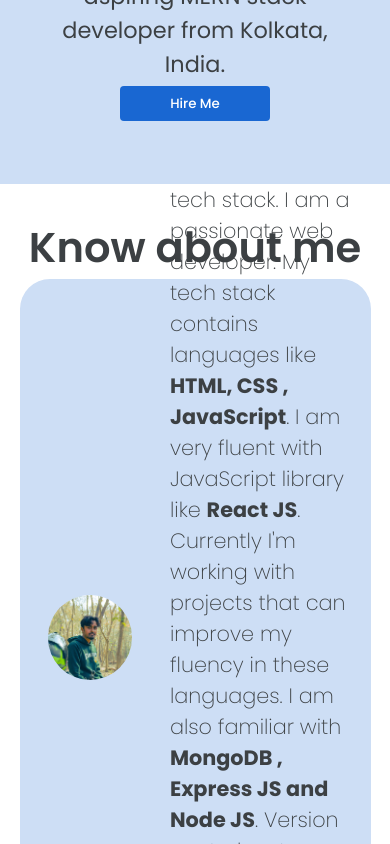
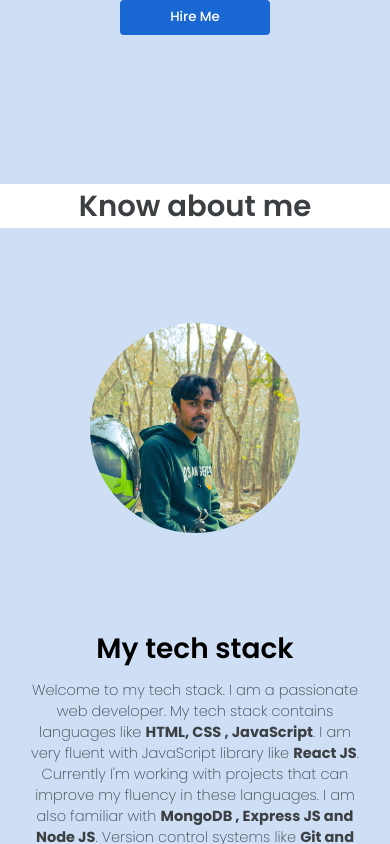
Before and after one commit to OINDIL/official-portfolio, a React (Create React App) app: page / in a window 390 px wide. Shown: the part 660-1504 px from the top of the page. Built offline with nearby package versions, Linux system fonts and the light colour scheme; the HTML template or start-up script is replaced by a standard one.

Commit message:
added responsiveness to about component

```diff
--- a/src/Components/css/About.css
+++ b/src/Components/css/About.css
@@ -1,5 +1,4 @@
 .about-section{
-    /* background-color: bisque; */
     width: 100vw;
     height: 100vh;
     display: flex;
@@ -9,6 +8,10 @@
 }
 .intro-about{
     width: 100%;
+    height: 10vh;
+    display: flex;
+    align-items: center;
+    justify-content: center;
     text-align: center;
     font-size: 2em;
     color: #3c4043;
@@ -19,10 +22,9 @@
     align-items: center;
     background-color: #cddef5;
     border-radius: 30px;
-    height: 85vh;
+    height: 100vh;
 }
 .about-image{
-    /* background-color: aqua; */
     height: 90%;
     width: 40%;
     display: flex;
@@ -34,7 +36,6 @@
     border-radius: 100%;
 }
 .about-tech-stack{
-    /* background-color: blue; */
     display: flex;
     flex-direction: column;
     justify-content: center;
@@ -71,3 +72,60 @@
     color: white;
     background-color: #3c4043;
 }
+/*  */
+@media(max-width:768px){
+    .about-container{
+        flex-direction: column;
+        height: 190vh;
+        height: 100vh;
+    }
+    .intro-about{
+        font-size: 1.4em;
+    }
+    .about-container{
+        flex-direction: column;
+        width: 80%;
+        border-radius: 0%;
+        border-radius: 30px;
+    }
+    .about-image{
+        width: 100%;
+    }
+    .about-tech-stack{
+        text-align: center;
+        justify-content: center;
+        align-items: center;
+        font-size: 0.7em;
+        width: 100%;
+    }
+}
+@media(max-width:480px){
+    .about-container{
+        height: 190vh;
+        width: 100%;
+        flex-direction: column;
+        border-radius: 0%;
+    }
+    .intro-about{
+        font-size: 1.4em;
+    }
+    .about-image{
+        height: 50%;
+        align-items: center;
+        width: 90%;
+    }
+    .about-tech-stack{
+        gap: 10px;
+        width: 90%;
+        height: 50%;
+        text-align: center;
+        justify-content: flex-start;
+        font-size: 0.7em;
+    }
+    .about-tech-stack p:nth-child(1){
+        font-size: 2.5em;
+    }
+    .skill-icons{
+        font-size: 3.5em;
+    }
+}
--- a/src/Components/css/Homepage.css
+++ b/src/Components/css/Homepage.css
@@ -71,7 +71,7 @@ button:hover{
         align-items: center;
         justify-content: flex-start;
         width: 100%;
-        padding: 50px;
+        padding: 50px 20px;
     }
     .intro-text p:nth-child(1){
         font-size: 1.7em;
@@ -92,7 +92,7 @@ button:hover{
         border-radius: 0%;
     }
     .intro-text{
-        justify-content: center;
+        justify-content: flex-start;
         font-size: 1.4em;
         height: 60%;
     }
```
